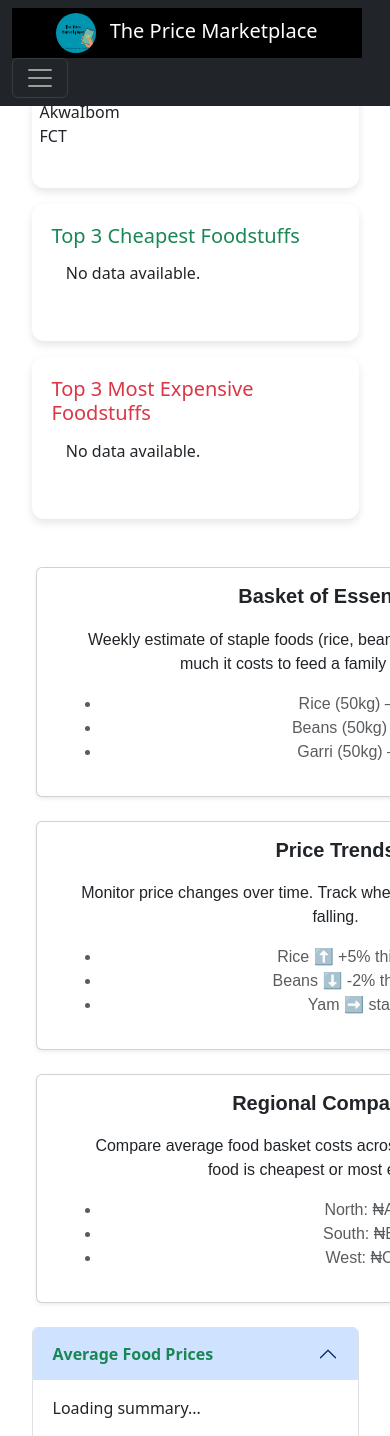
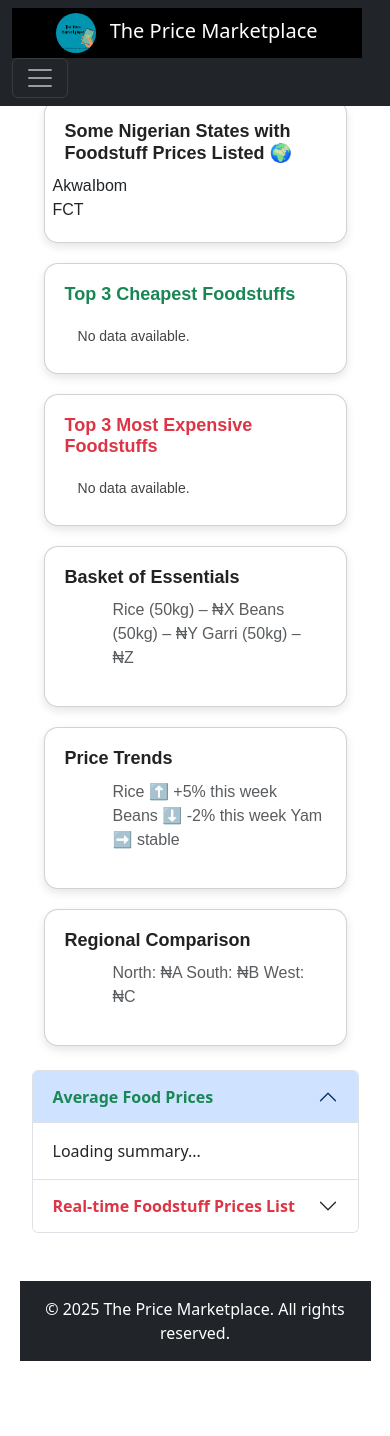
Before and after one commit to investor-uyah/PriceStore, a Django app: page /prices/ in a window 390 px wide; the page is wider, and only the part inside the window is pictured. Shown: the top 1436 px of that part. After the commit the page ends 1361 px from the top of that part, so only its background shows below. Run offline with Django 5.2, Linux system fonts and the light colour scheme; a user stored in the database is signed in; data comes from the database, SQL or seed files in the repository.

Commit message:
manual changes to correct cards and feature design

```diff
--- a/Main/templates/price_page.html
+++ b/Main/templates/price_page.html
@@ -6,39 +6,66 @@
 {% block content %}
 <style>
     body {
-        padding-top: 20px;
+    padding-top: 100px; /* fixes content hidden by navbar */
   }
 
-    .card-custom {
+  .card-container {
+    display: flex;
+    flex-wrap: wrap;
+    justify-content: center;
+    gap: 20px;
+  }
+
+  .card {
+    flex: 1 1 280px; /* responsive width */
+    max-width: 320px;
+    padding: 20px;
     background: #fff;
-        border-radius: 12px;
-        padding: 20px;
-        margin-bottom: 20px;
-        box-shadow: 0 4px 8px rgba(0,0,0,0.1);
-        height: 100%;  /* keeps them aligned */
+    border-radius: 14px;
+    box-shadow: 0 4px 10px rgba(0,0,0,0.1);
+    text-align: left;
+    transition: transform 0.2s ease, box-shadow 0.2s ease;
   }
+
+  .card h3 {
+    font-size: 18px;
+    font-weight: bold;
+    color: #222;
+    margin-bottom: 10px;
+  }
+
+  .card p {
+    margin: 6px 0;
+    color: #444;
+    font-size: 14px;
+    line-height: 1.4;
+  }
+
+  .card:hover {
+    transform: translateY(-5px);
+    box-shadow: 0 8px 18px rgba(0,0,0,0.15);
+  }
+
 </style>
 
-<!-- Row for States + Top 3 cards -->
-<div class="container mb-4">
-  <div class="row g-3">
+<div class="container mx-auto px-4 py-16">
+  <!-- Cards Row -->
+  <div class="card-container">
+
 
     <!-- Some Nigerian States -->
-    <div class="col-12 col-md-4">
-      <div class="card-custom">
-        <h4>Some Nigerian States with Foodstuff Prices Listed 🌍</h4>
+    <div class="card">
+        <h3>Some Nigerian States with Foodstuff Prices Listed 🌍</h3>
         {% for location in locations_list %}
             <div class="row">{{ location.state }}</div>
         {% empty %}
             <p>No states listed yet</p>
         {% endfor %}
     </div>
-    </div>
 
     <!-- Top 3 Cheapest -->
-    <div class="col-12 col-md-4">
-      <div class="card-custom">
-        <h5 class="text-success">Top 3 Cheapest Foodstuffs</h5>
+    <div class="card">
+        <h3 class="text-success">Top 3 Cheapest Foodstuffs</h3>
         {% if cheapest %}
             <ul class="list-group mt-3">
                 {% for item in cheapest %}
@@ -52,12 +79,10 @@
             <p>No data available.</p>
         {% endif %}
     </div>
-    </div>
 
     <!-- Top 3 Most Expensive -->
-    <div class="col-12 col-md-4">
-      <div class="card-custom">
-        <h5 class="text-danger">Top 3 Most Expensive Foodstuffs</h5>
+    <div class="card">
+        <h3 class="text-danger">Top 3 Most Expensive Foodstuffs</h3>
         {% if expensive %}
             <ul class="list-group mt-3">
                 {% for item in expensive %}
@@ -71,64 +96,36 @@
             <p>No data available.</p>
         {% endif %}
     </div>
-    </div>
 
     <!-- New Feature Cards -->
-    <div class="row g-4">
-        <!-- Basket of Essentials -->
-        <div class="col-md-4">
-            <div class="card shadow-sm h-100">
-                <div class="card-body">
-                    <h5 class="card-title fw-bold">Basket of Essentials</h5>
-                    <p class="card-text">
-                        Weekly estimate of staple foods (rice, beans, garri, yam, oil).
-                        See how much it costs to feed a family of 4 per week.
-                    </p>
+    <div class="card">
+       <h3>Basket of Essentials</h3>
          <ul class="ms-3 text-muted">
-                        <li>Rice (50kg) – ₦X</li>
-                        <li>Beans (50kg) – ₦Y</li>
-                        <li>Garri (50kg) – ₦Z</li>
+            Rice (50kg) – ₦X
+            Beans (50kg) – ₦Y
+            Garri (50kg) – ₦Z
          </ul>
-                </div>
-            </div>
      </div>
 
      <!-- Price Trends -->
-        <div class="col-md-4">
-            <div class="card shadow-sm h-100">
-                <div class="card-body">
-                    <h5 class="card-title fw-bold">Price Trends</h5>
-                    <p class="card-text">
-                        Monitor price changes over time. Track whether food prices are rising or falling.
-                    </p>
+     <div class="card">
+        <h3>Price Trends</h3>
             <ul class="ms-3 text-muted">
-                        <li>Rice ⬆️ +5% this week</li>
-                        <li>Beans ⬇️ -2% this week</li>
-                        <li>Yam ➡️ stable</li>
+                Rice ⬆️ +5% this week
+                Beans ⬇️ -2% this week
+                Yam ➡️ stable
             </ul>
-                </div>
-            </div>
      </div>
 
      <!-- Regional Comparison -->
-        <div class="col-md-4">
-            <div class="card shadow-sm h-100">
-                <div class="card-body">
-                    <h5 class="card-title fw-bold">Regional Comparison</h5>
-                    <p class="card-text">
-                        Compare average food basket costs across regions.
-                        Find out where food is cheapest or most expensive.
-                    </p>
+     <div class="card">
+        <h3>Regional Comparison</h3>
             <ul class="ms-3 text-muted">
-                        <li>North: ₦A</li>
-                        <li>South: ₦B</li>
-                        <li>West: ₦C</li>
+                North: ₦A
+                South: ₦B
+                West: ₦C
             </ul>
      </div>
-            </div>
-        </div>
-    </div>
-
   </div>
 </div>
 
```
Lines whose indentation alone changed are shown as unchanged.
